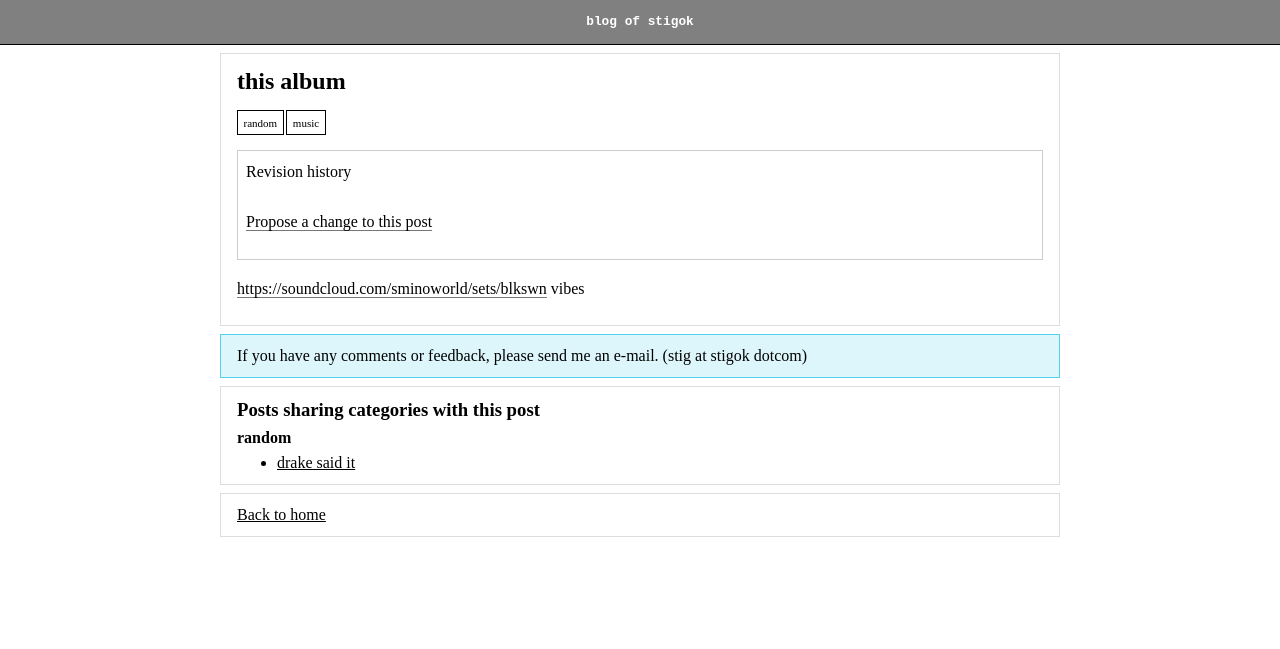
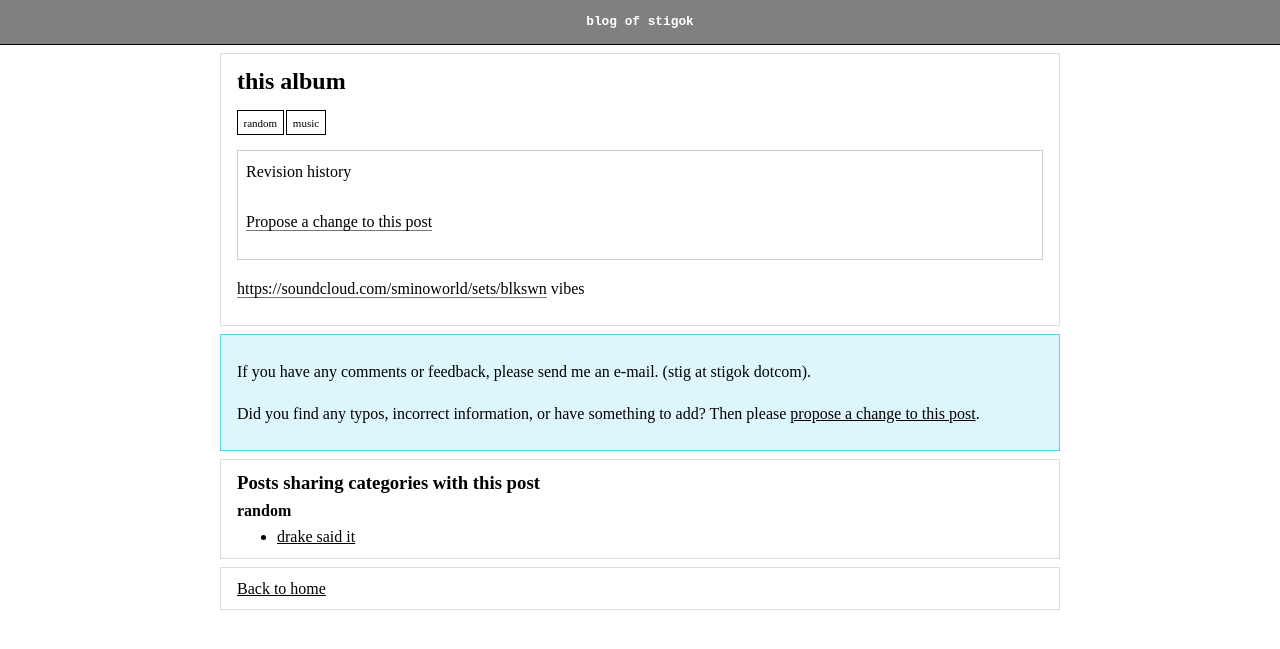
Before and after one commit to stigok/blog.stigok.com, a Jekyll site: the page built from collections/_posts/2017-03-14-this-album.md, in a window 1280 px wide. Shown: the top 649 px of the page. Built offline with Jekyll 4.4.1, drawn with Linux system fonts in a browser that asks for light colours.

Commit message:
add contribution note

```diff
--- a/_includes/comments.html
+++ b/_includes/comments.html
@@ -1,5 +1,12 @@
 <section id="comments" class="container-fluid">
-  If you have any comments or feedback, please send me an e-mail. (stig at stigok dotcom)
+  <p>
+    If you have any comments or feedback, please send me an e-mail.
+    (stig at stigok dotcom).
+  </p>
+  <p>
+    Did you find any typos, incorrect information, or have something to add?
+    Then please <a href="{{site.upstream}}/tree/master/collections/{{page.path}}">propose a change to this post</a>.
+  </p>
 </section>
 <!--
 {% assign comments = site.comments | where: "subject_id",page.comments_subject_id %}
```
